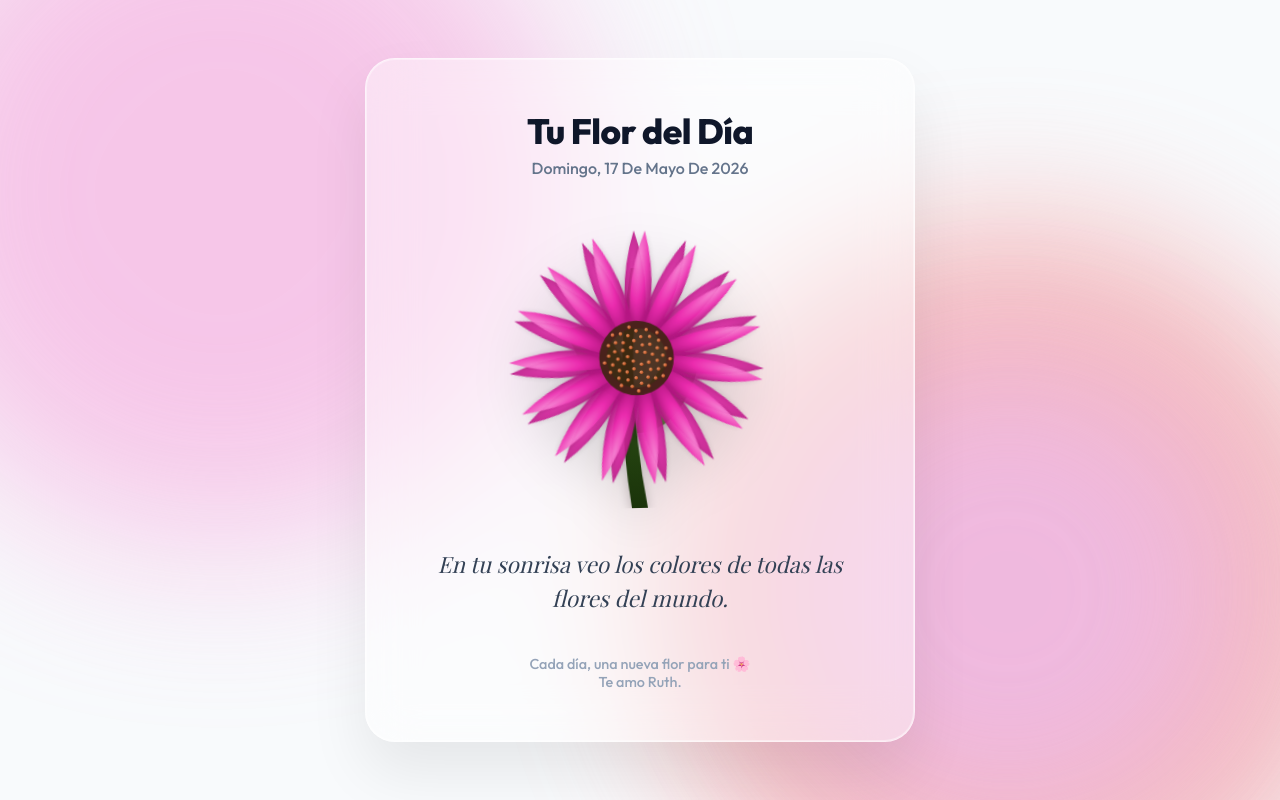
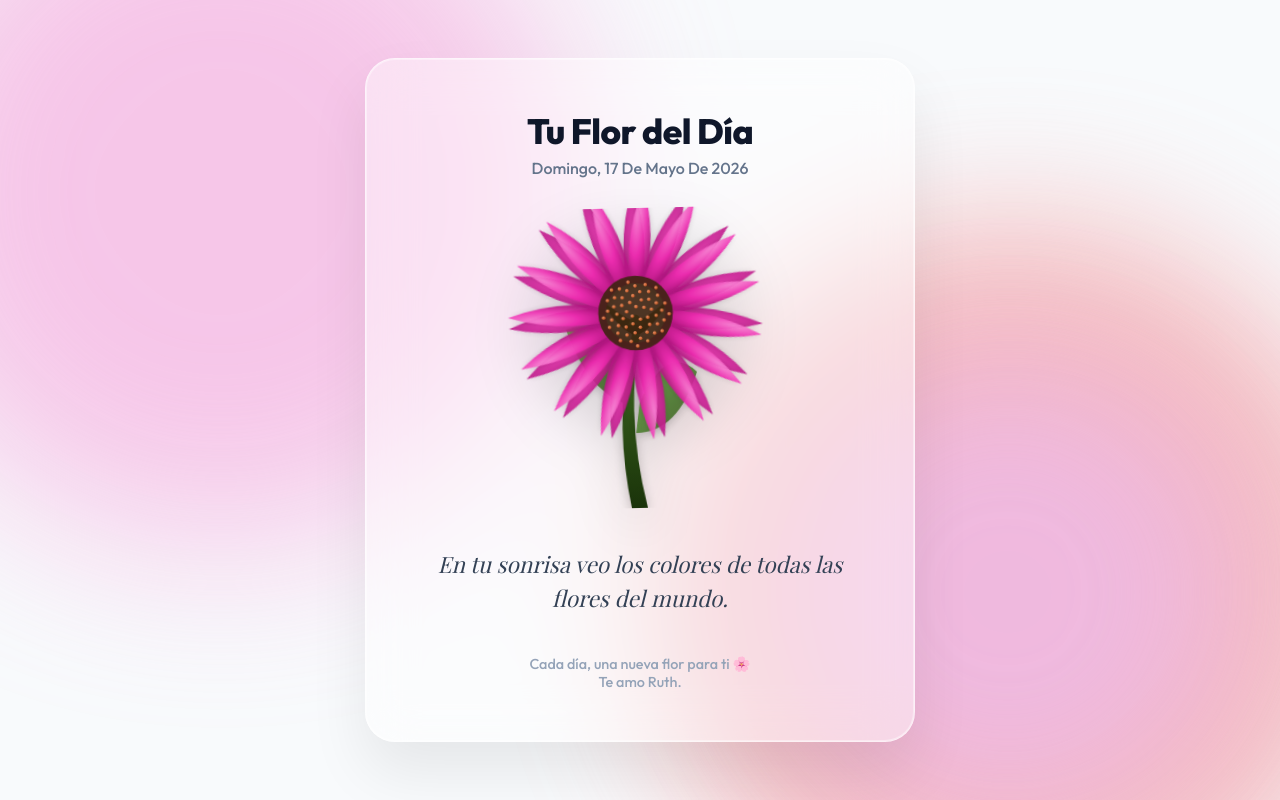
Before and after one commit to dsanchez21/daily-flower, a Next.js app: page /daily-flower/ in a window 1280 px wide. Built offline with nearby package versions, Linux system fonts and the light colour scheme; a web font is replaced by a local one.

Commit message:
Updated stem

```diff
--- a/components/FlowerGenerator.tsx
+++ b/components/FlowerGenerator.tsx
@@ -339,17 +339,34 @@ export default function FlowerGenerator({ dayNumber, size = 200 }: FlowerProps)
       <path
         className="animate-stem"
         d={`M ${size/2 - 8} ${size}
-            Q ${size/2 - 25} ${size*0.6} ${size/2 - 4} ${size*0.2}
-            L ${size/2 + 4} ${size*0.2}
-            Q ${size/2 - 13} ${size*0.6} ${size/2 + 8} ${size} Z`}
+            Q ${size/2 - 25} ${size*0.7} ${size/2 - 4} ${size*0.42}
+            L ${size/2 + 4} ${size*0.42}
+            Q ${size/2 - 13} ${size*0.7} ${size/2 + 8} ${size} Z`}
         fill="url(#stem-grad)"
         style={{ filter: 'drop-shadow(0 4px 6px rgba(0,0,0,0.2))' }}
       />
 
+      {/* Receptáculo / Sépalo */}
+      <g style={{ filter: 'drop-shadow(0 2px 4px rgba(0,0,0,0.2))' }}>
+        <path
+          d={`M ${size/2 - 4} ${size*0.42}
+              C ${size/2 - 15} ${size*0.4} ${size/2 - 25} ${size*0.36} ${size/2 - 35} ${size*0.3}
+              Q ${size/2 - 15} ${size*0.36} ${size/2} ${size*0.38}
+              Q ${size/2 + 15} ${size*0.36} ${size/2 + 35} ${size*0.3}
+              C ${size/2 + 25} ${size*0.36} ${size/2 + 15} ${size*0.4} ${size/2 + 4} ${size*0.42} Z`}
+          fill="url(#stem-grad)"
+        />
+        <path
+          d={`M ${size/2 - 8} ${size*0.39}
+              Q ${size/2} ${size*0.32} ${size/2 + 8} ${size*0.39} Z`}
+          fill="url(#leaf-grad)"
+        />
+      </g>
+
       {/* Hojas orgánicas */}
       <g className="animate-leaf" style={{ animationDelay: '0.5s', filter: 'drop-shadow(0 3px 5px rgba(0,0,0,0.2))' }}>
         <path
-          d={`M ${size/2 - 12} ${size*0.65} Q ${size/2 - 50} ${size*0.6} ${size/2 - 70} ${size*0.4} Q ${size/2 - 30} ${size*0.35} ${size/2 - 8} ${size*0.55}`}
+          d={`M ${size/2 - 14} ${size*0.65} Q ${size/2 - 50} ${size*0.6} ${size/2 - 70} ${size*0.4} Q ${size/2 - 30} ${size*0.35} ${size/2 - 8} ${size*0.55}`}
           fill="url(#leaf-grad)"
           opacity="0.95"
         />
@@ -363,8 +380,10 @@ export default function FlowerGenerator({ dayNumber, size = 200 }: FlowerProps)
       </g>
 
       {/* Pétalos y centro generados por el arquetipo */}
-      <g className="animate-breathe" style={{ transformOrigin: `${size/2}px ${size/2}px` }}>
-        {renderFlower()}
+      <g transform={`translate(0, -${size * 0.15})`}>
+        <g className="animate-breathe" style={{ transformOrigin: `${size/2}px ${size/2}px` }}>
+          {renderFlower()}
+        </g>
       </g>
     </svg>
   );
```
